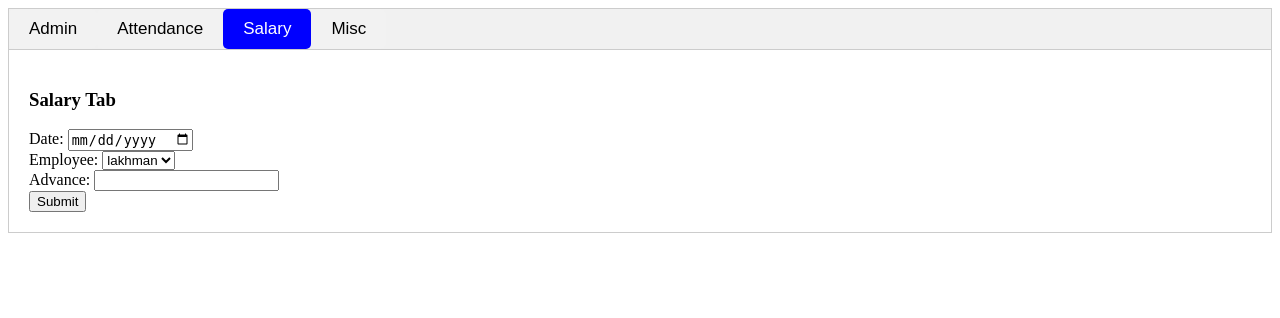
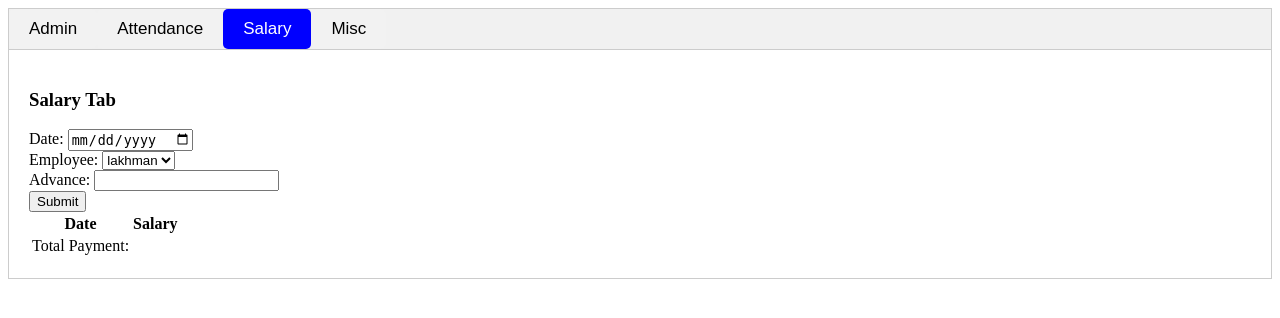
Before and after one commit to Kalinga/RayScrapMgmt, a Flask app: page / in a window 1280 px wide, after a click on "Salary". Shown: the top 318 px of the page. Run offline with Flask 3, Linux system fonts and the light colour scheme; data comes from the database, SQL or seed files in the repository; data that the repository does not hold is empty.

Commit message:
Payment list UI

```diff
--- a/src/app.py
+++ b/src/app.py
@@ -51,7 +51,7 @@ def index():
         "July": 31,
         "August": 31,
         "September": 30,
-        "October": 31,
+        "October":+ 31,
         "November": 30,
         "December": 31
     }
--- a/templates/index.html
+++ b/templates/index.html
@@ -209,6 +209,24 @@
         <input type="text" id="advance" name="advance">
     </div>
     <button onclick="submitSalary()">Submit</button>
+     <!-- Table to display salary information -->
+    <table id="salaryTable">
+        <thead>
+            <tr>
+                <th>Date</th>
+                <th>Salary</th>
+            </tr>
+        </thead>
+        <tbody id="salaryTableBody">
+            <!-- Salary information will be dynamically added here -->
+        </tbody>
+        <tfoot>
+            <tr>
+                <td>Total Payment:</td>
+                <td id="totalPayment"></td>
+            </tr>
+        </tfoot>
+    </table>
 </div>
 
 <script>
@@ -222,7 +240,10 @@
             alert("Please enter a valid date!");
             return; // Exit the function to prevent further execution
         }
-
+        if (advance === "") {
+            alert("Please enter a valid advance!");
+            return; // Exit the function to prevent further execution
+        }
         // Simulate saving data to the database (replace this with your actual implementation)
         var formData = new FormData();
         formData.append("salaryDate", salaryDate);
@@ -238,17 +259,54 @@
         .then(response => {
             if (response.ok) {
                 // Data saved successfully
-                alert("Payment saved successfully!");
+                console.log("Data saved successfully!");
+                alert("Salary saved successfully!!");
+
                 // Reset the Advance field
                 advance.value = "";
+
+                // Fetch salary information for the selected employee
+                fetchSalary(employee);
             } else {
                 // Error handling
-                alert("Error during saving data to Database!");
+                console.error("Failed to save data:", response.statusText);
+                alert("Failed to save data:", response.statusText);
+
             }
         })
         .catch(error => {
             console.error("Error:", error);
         });
+    }
+
+    // Function to fetch and display salary information for the selected employee
+    function fetchSalary(employee) {
+        // Simulate fetching salary information from the server
+        // Replace this with your actual implementation to fetch data from the database
+        // For demonstration purposes, I'm just adding dummy data
+        var dummyData = [
+            { date: "2024-05-04", salary: 1000 },
+            { date: "2024-05-05", salary: 1200 },
+            { date: "2024-05-06", salary: 1500 }
+        ];
+
+        // Clear existing table data
+        var tableBody = document.getElementById("salaryTableBody");
+        tableBody.innerHTML = "";
+
+        // Populate the table with fetched salary information
+        var totalPayment = 0;
+        dummyData.forEach(entry => {
+            var row = tableBody.insertRow();
+            var cellDate = row.insertCell(0);
+            var cellSalary = row.insertCell(1);
+            cellDate.textContent = entry.date;
+            cellSalary.textContent = entry.salary;
+            totalPayment += entry.salary;
+        });
+
+        // Update the total payment
+        document.getElementById("totalPayment").textContent = totalPayment;
     }
 </script>
 
```
